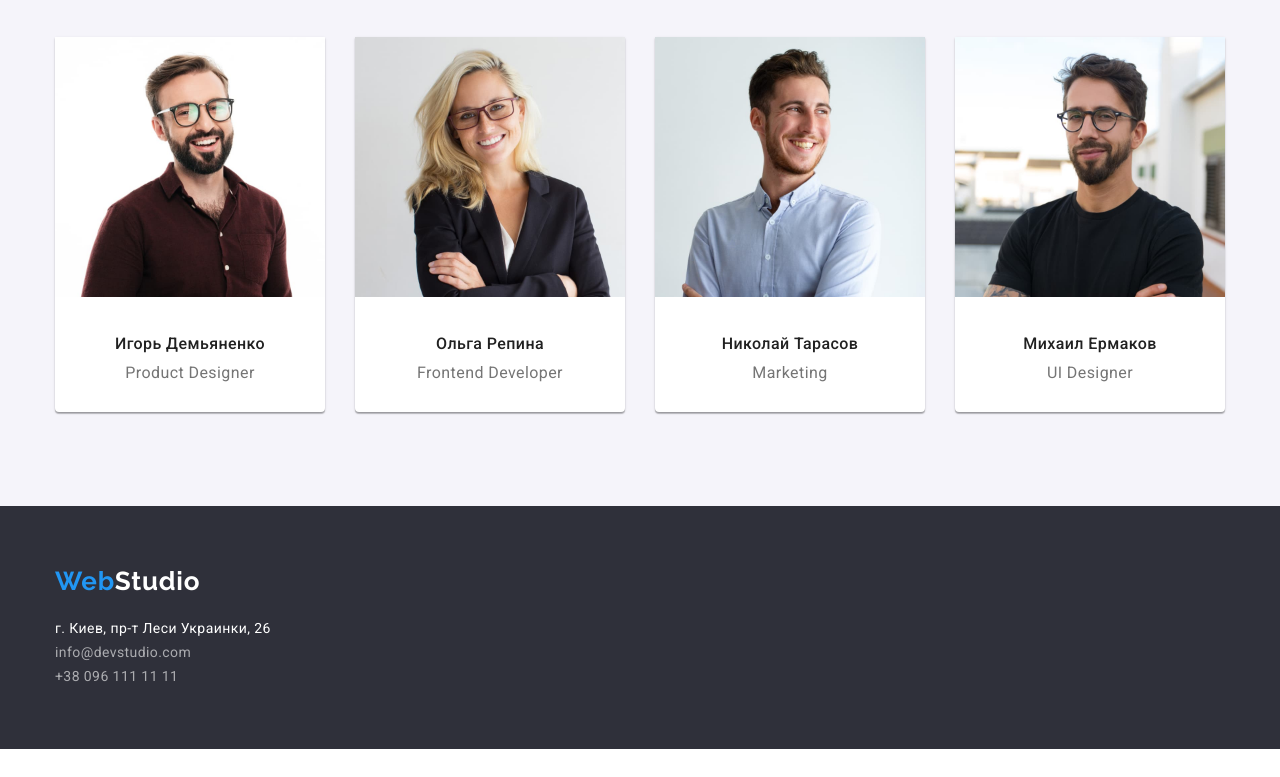
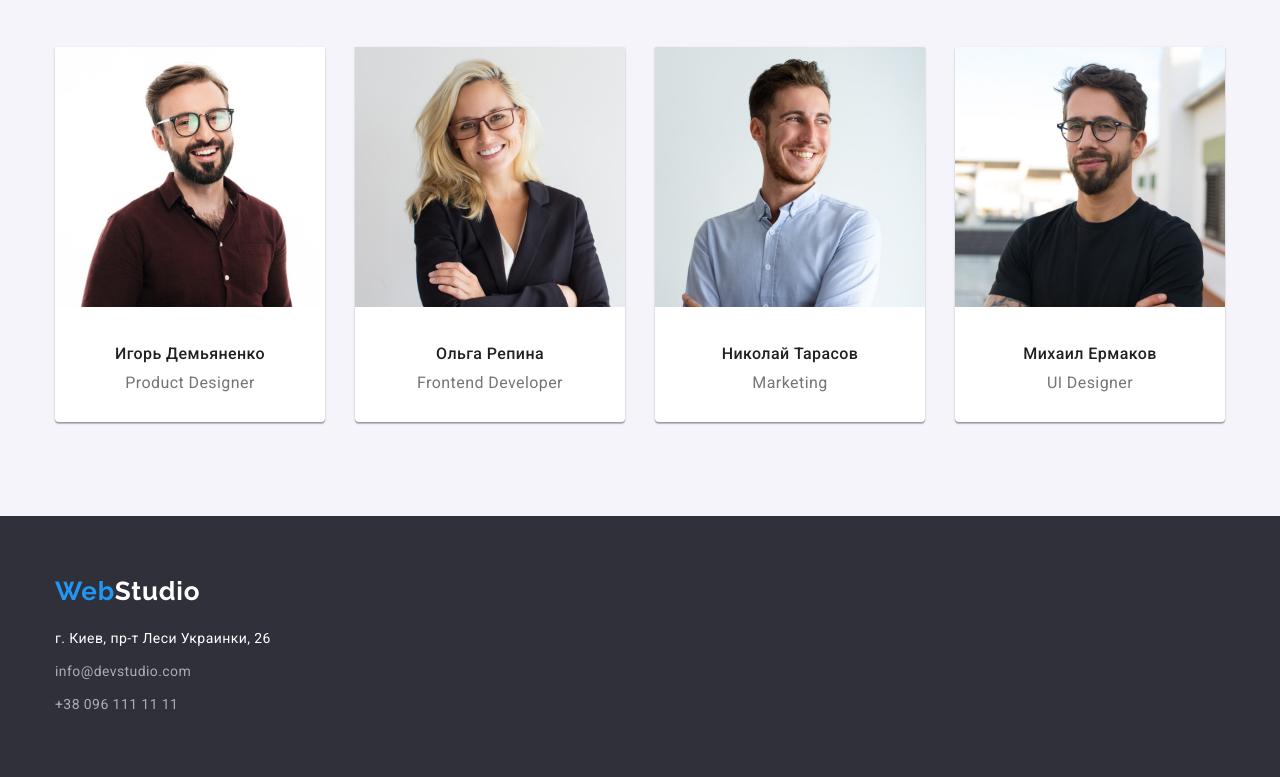
Before and after one commit to ChornaEva/goit-markup-hw-03, a plain HTML site: page index.html in a window 1280 px wide. Shown: the part 1597-2374 px from the top of the page. Before the commit the page ends 2346 px from the top, so only its background shows below. Drawn offline with nearby package versions, Linux system fonts and the light colour scheme.

Commit message:
Внесены правки после сброса стилей по умолчанию

```diff
--- a/css/styles.css
+++ b/css/styles.css
@@ -217,6 +217,7 @@ p {
   font-size: 14px;
   line-height: 1.14;
   text-transform: uppercase;
+  margin-bottom: 10px;
 }
 
 .advantages-list {
@@ -283,7 +284,9 @@ p {
 
   padding: 60px 0px;
 }
-
+.footer-item:not(:last-child) {
+  margin-bottom: 9px;
+}
 .footer-adress {
   font-style: normal;
   color: #ffffff;
--- a/index.html
+++ b/index.html
@@ -132,13 +132,13 @@
                 <a class="footer-logo logo" lang="en" href="./index.html">Web<span class="logo-white">Studio</span></a>
                 <address>
                     <ul class="footer-contacts list">
-                        <li>
+                        <li class="footer-item">
                             <a class="footer-adress" href="https://goo.gl/maps/Vb78Npx7TWDgtV2aA" target="_blank" rel="noreferrer noopener">г. Киев, пр-т Леси Украинки, 26</a>
                         </li>
-                        <li>
+                        <li class="footer-item">
                             <a class="footer-mail" href="mailto:info@devstudio.com">info@devstudio.com</a>
                         </li>
-                        <li>
+                        <li class="footer-item">
                             <a class="footer-tel" href="tel:+380961111111">+38 096 111 11 11</a>
                         </li>
                     </ul>
```
Also changed, not shown: portfolio.html (+3 -3 lines).
